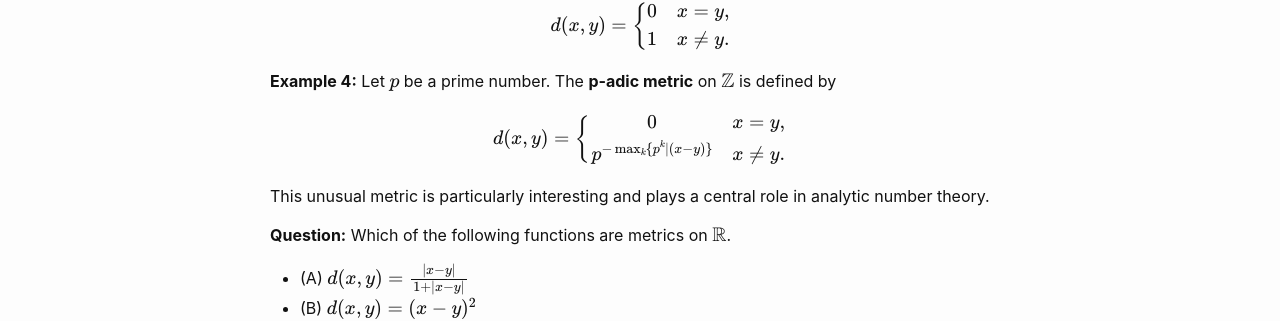
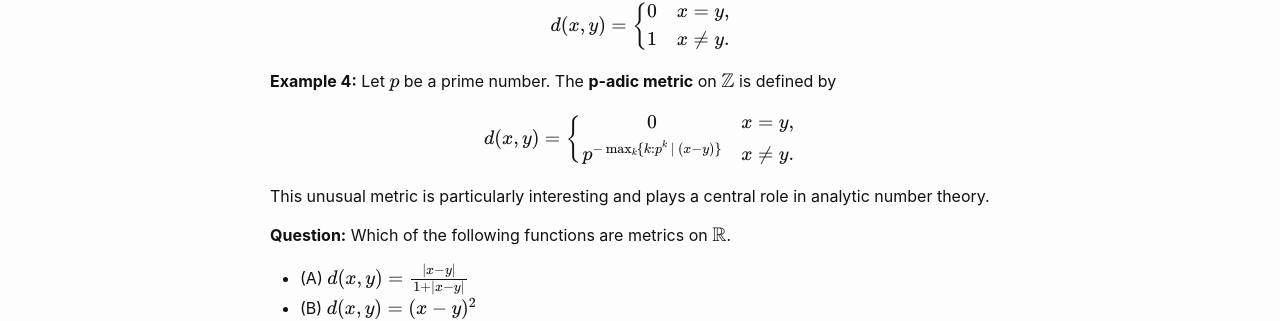
Before and after one commit to wcasper/math414fall2022, a Jekyll site: the page built from _topics/006-metric-spaces.md, in a window 1280 px wide. Shown: the part 1438-1759 px from the top of the page. Built offline with Jekyll 4.4.1, drawn with Linux system fonts in a browser that asks for light colours.

Commit message:
fixed formatting

```diff
--- a/_topics/006-metric-spaces.md
+++ b/_topics/006-metric-spaces.md
@@ -53,7 +53,7 @@ $$
 $$
 d(x,y) = \left\lbrace\begin{array}{cc}
 0 & x=y,\\
-p^{-\max_k\{p^k \vert (x-y)\}}  & x\neq y.
+p^{-\max_k\{k: p^k\ \vert\ (x-y)\}}  & x\neq y.
 \end{array}\right.
 $$
 
```
